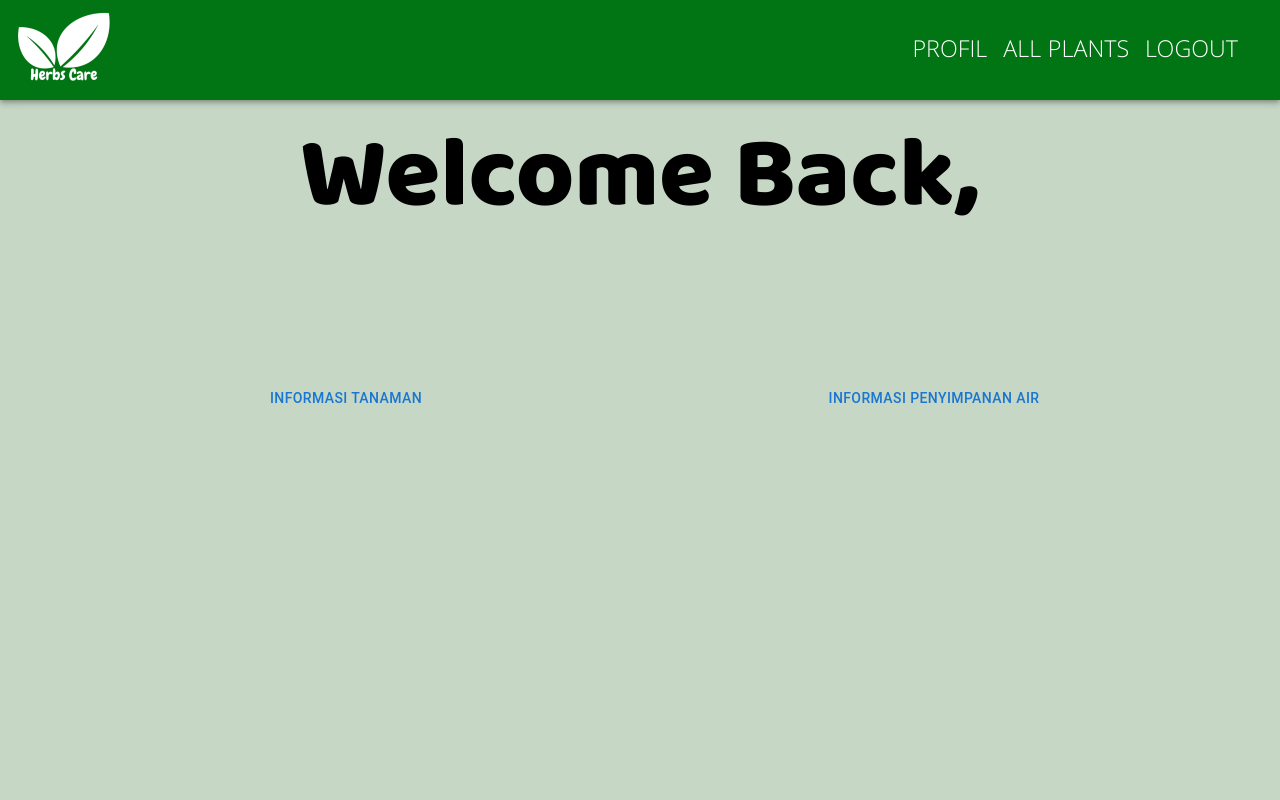
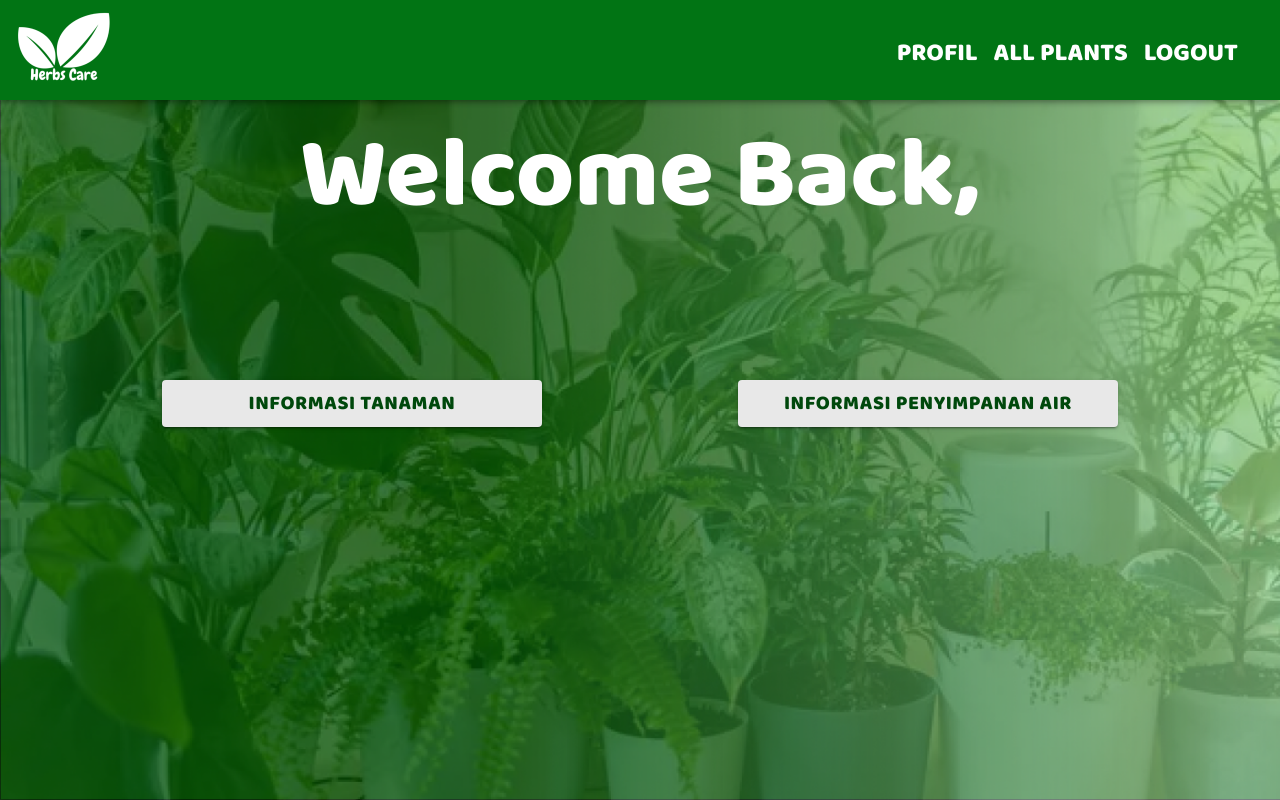
Before and after one commit to MichaelHaes/herbshealthcare, a React (Create React App) app in the folder client/: page /dashboard in a window 1280 px wide. Built offline with nearby package versions, Linux system fonts and the light colour scheme; no server answers.

Commit message:
frontend
ubah font navbar
dashboard
login
dll

```diff
--- a/client/src/Components/Cards.jsx
+++ b/client/src/Components/Cards.jsx
@@ -1,4 +1,5 @@
 import React from 'react'
+import * as React from 'react';
 import { Card, CardContent, CardMedia, CardActionArea } from '@mui/material'
 import Typography from '@mui/material/Typography'
 import Logo from '../Assets/card_logo.png'
--- a/client/src/Components/LandingPage/Landing.jsx
+++ b/client/src/Components/LandingPage/Landing.jsx
@@ -74,15 +74,17 @@ const Landing = () => {
           <Box sx={{ display: 'flex', gap: 2, marginTop:'20px'}}>
           <Button variant="contained" size='large'
             sx={{
-              backgroundColor: '#000000',
+              fontFamily:'BalooBhaijaan',
+              backgroundColor: '#E8E8E8',
               display: 'list-item',
-              opacity:'50%',
+              //opacity:'50%',
               fontSize:'25px',
+              color: '#00480C',
               '&:hover': {
                 backgroundColor: '#FFFFFF',
-                color: '#000000'
+                color: '#00480C'
               },
-              color: '#FFFFFF'
+              color: '#00480C'
             }}
           >
             Get started for <br></br><b>FREE</b>
@@ -90,31 +92,35 @@ const Landing = () => {
           <Box sx={{ display: 'flex', flexDirection: 'column', gap: 2}}>
           <Button href='#section2' variant="contained" size='large'
               sx={{
-                backgroundColor: '#000000',
-                opacity:'50%',
+                fontFamily:'BalooBhaijaan',
+                backgroundColor: '#E8E8E8',
+                //opacity:'50%',
                 borderRadius:'10px',
                 fontSize:'20px',
+                color: '#00480C',
                 '&:hover': {
                   backgroundColor: '#FFFFFF',
-                  color: '#000000'
+                  color: '#00480C'
                 },
-                color: '#FFFFFF'
+                color: '#00480C'
               }}
             >
               Read more about us
             </Button>
             <Button href='#section3' variant="contained" size='large'
               sx={{
-                backgroundColor: '#000000',
-                opacity:'50%',
+                fontFamily:'BalooBhaijaan',
+                backgroundColor: '#E8E8E8',
+                //opacity:'50%',
                 borderRadius:'10px',
                 fontSize:'20px',
                 width:'400px',
+                color: '#00480C',
                 '&:hover': {
                   backgroundColor: '#FFFFFF',
-                  color: '#000000'
+                  color: '#00480C'
                 },
-                color: '#FFFFFF'
+                color: '#00480C'
               }}
             >
               Check out our technology!
--- a/client/src/Components/LoginPage/Dashboard.jsx
+++ b/client/src/Components/LoginPage/Dashboard.jsx
@@ -11,18 +11,20 @@ import { createTheme, ThemeProvider, MuiCssBaseline } from '@mui/material/styles
 import CssBaseline from '@mui/material/CssBaseline';
 import BalooBhaijaan from '../../Font/BalooBhaijaan.ttf'
 import Paper from '@mui/material/Paper';
+import background from '../../Assets/landingPage_bg.png'
+
 
 const Dashboard = () => {
     const [user, setUser] = useState([]);
 
-    useEffect(() => {
-        axios.get(`http://localhost:5000/dashboard`)
-            .then((res) => {
-                console.log(res)
-                const fetchedUsers = res.data;
-                setUser(fetchedUsers);
-            });
-    }, []);
+    // useEffect(() => {
+    //     axios.get(`http://localhost:5000/dashboard`)
+    //         .then((res) => {
+    //             console.log(res)
+    //             const fetchedUsers = res.data;
+    //             setUser(fetchedUsers);
+    //         });
+    // }, []);
 
     const theme = createTheme({
         typography: {
@@ -41,7 +43,10 @@ const Dashboard = () => {
     });
 
     return (
-        <Box sx={{ backgroundColor: '#C6D8C5', height: '100vh' }}>
+        <Box sx={{
+            backgroundColor: '#C6D8C5', height: '100vh', background: `url(${background})`,
+            backgroundSize: 'cover',
+        }}>
             <NavbarDashboard />
             <Container>
                 <Grid>
@@ -52,7 +57,7 @@ const Dashboard = () => {
                                 fontFamily: 'BalooBhaijaan',
                                 fontSize: '100px',
                                 height: '100px',
-                                color: 'Black',
+                                color: 'white',
                                 textAlign: 'center'
                             }}
                         >
@@ -68,18 +73,55 @@ const Dashboard = () => {
                                 padding: '50px'
                             }}
                         >
-                            {user.name}
+                            {/* {user.name} */}
                         </Box>
                     </ThemeProvider>
                 </Grid>
-                <Grid container rowSpacing={1} columnSpacing={{ xs: 1, sm: 2, md: 3 }} sx={{ paddingTop: '80px' }}>
-                    <Grid xs={6} display="flex" justifyContent="center" alignItems="center">
-                        <Button href='/dashboard/plants'>
+                <Grid container sx={{ paddingTop: '80px' }}>
+                    <Grid item xs={6}
+                        sx={{
+                            display: 'flex',
+                            justifyContent: 'center',
+                            alignItems: 'center'
+                        }}
+                    >
+                        <Button href='/dashboard/plants' variant="contained"
+                            sx={{
+                                fontFamily: 'BalooBhaijaan',
+                                fontSize: '20px',
+                                backgroundColor: '#E8E8E8',
+                                width: '66%',
+                                color: '#00480C',
+                                '&:hover': {
+                                    backgroundColor: '#00480C',
+                                    color: '#FFFFFF'
+                                },
+
+                            }}
+                        >
                             Informasi Tanaman
                         </Button>
                     </Grid>
-                    <Grid xs={6} display="flex" justifyContent="center" alignItems="center">
-                        <Button href='/dashboard/reservoir'>
+                    <Grid item xs={6}
+                        sx={{
+                            display: 'flex',
+                            justifyContent: 'center',
+                            alignItems: 'center'
+                        }}
+                    >
+                        <Button href='/dashboard/reservoir' variant="contained"
+                            sx={{
+                                fontFamily: 'BalooBhaijaan',
+                                fontSize: '20px',
+                                backgroundColor: '#E8E8E8',
+                                width: '66%',
+                                color: '#00480C',
+                                '&:hover': {
+                                    backgroundColor: '#00480C',
+                                    color: '#FFFFFF'
+                                },
+                            }}
+                        >
                             Informasi Penyimpanan Air
                         </Button>
                     </Grid>
--- a/client/src/Components/LoginPage/NavbarDashboard.jsx
+++ b/client/src/Components/LoginPage/NavbarDashboard.jsx
@@ -42,9 +42,15 @@ const NavbarDashboard = () => {
         <Grid>
           <ThemeProvider theme={theme}>
             <CssBaseline />
-              <Button href="/dashboard/profile" sx={{color:'white', fontSize:'25px', marginTop:'5px'}}>Profil</Button>
-              <Button href="/dashboard/plants" sx={{color:'white', fontSize:'25px', marginTop:'5px'}}>All Plants</Button>
-              <Button href="/dashboard/logout" sx={{color:'white', fontSize:'25px', marginTop:'5px'}}>Logout</Button>
+              <Button href="/dashboard/profile" sx={{color:'white', fontSize:'25px', marginTop:'5px', fontFamily: 'BalooBhaijaan', '&:hover': {
+                fontWeight:'bolder'
+              },}}>Profil</Button>
+              <Button href="/dashboard/plants" sx={{color:'white', fontSize:'25px', marginTop:'5px', fontFamily: 'BalooBhaijaan', '&:hover': {
+                fontWeight:'bolder'
+              },}}>All Plants</Button>
+              <Button href="/dashboard/logout" sx={{color:'white', fontSize:'25px', marginTop:'5px', fontFamily: 'BalooBhaijaan', '&:hover': {
+                fontWeight:'bolder'
+              },}}>Logout</Button>
           </ThemeProvider>
         </Grid>
       </Toolbar>
```
